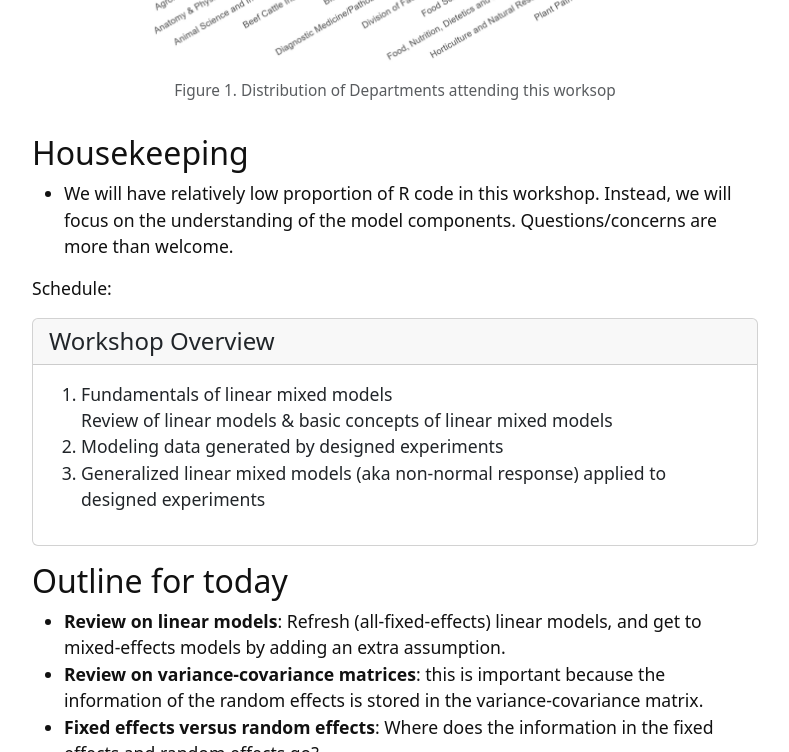
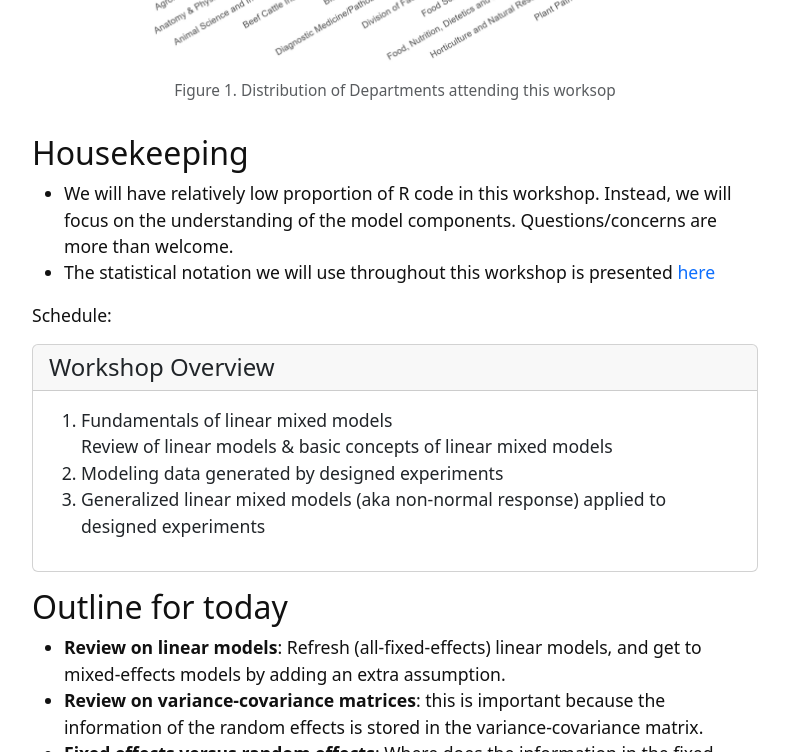
Before and after one commit to jlacasa/mixed-models-spring25, a Jekyll site: the page built from content/1-intro.md, in a window 1280 px wide and 900 px high, scrolled down 711 px, cut to the strip 0-752 px from the top of the window. Shown: the whole strip, without its empty margins (245-1034 px from the left). Built offline with Jekyll 4.4.1, drawn with Linux system fonts in a browser that asks for light colours; formulas are drawn with MathJax 3.

Commit message:
test link to prep

```diff
--- a/content/1-intro.md
+++ b/content/1-intro.md
@@ -16,6 +16,7 @@ topics: Review; Fixed effects versus random effects
 ## Housekeeping
 
 - We will have relatively low proportion of R code in this workshop. Instead, we will focus on the understanding of the model components. Questions/concerns are more than welcome.
+- The statistical notation we will use throughout this workshop is presented [here](../0-prep)
 
 Schedule:
 
```
